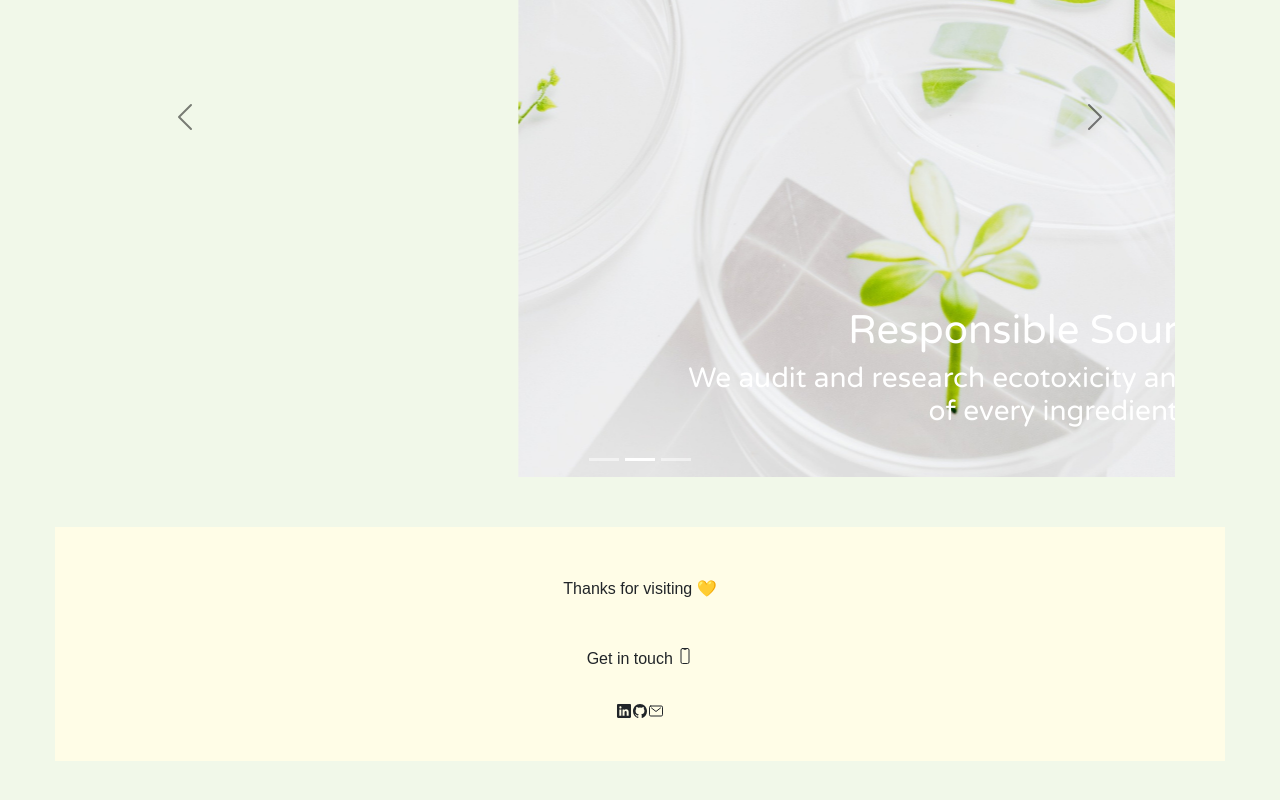
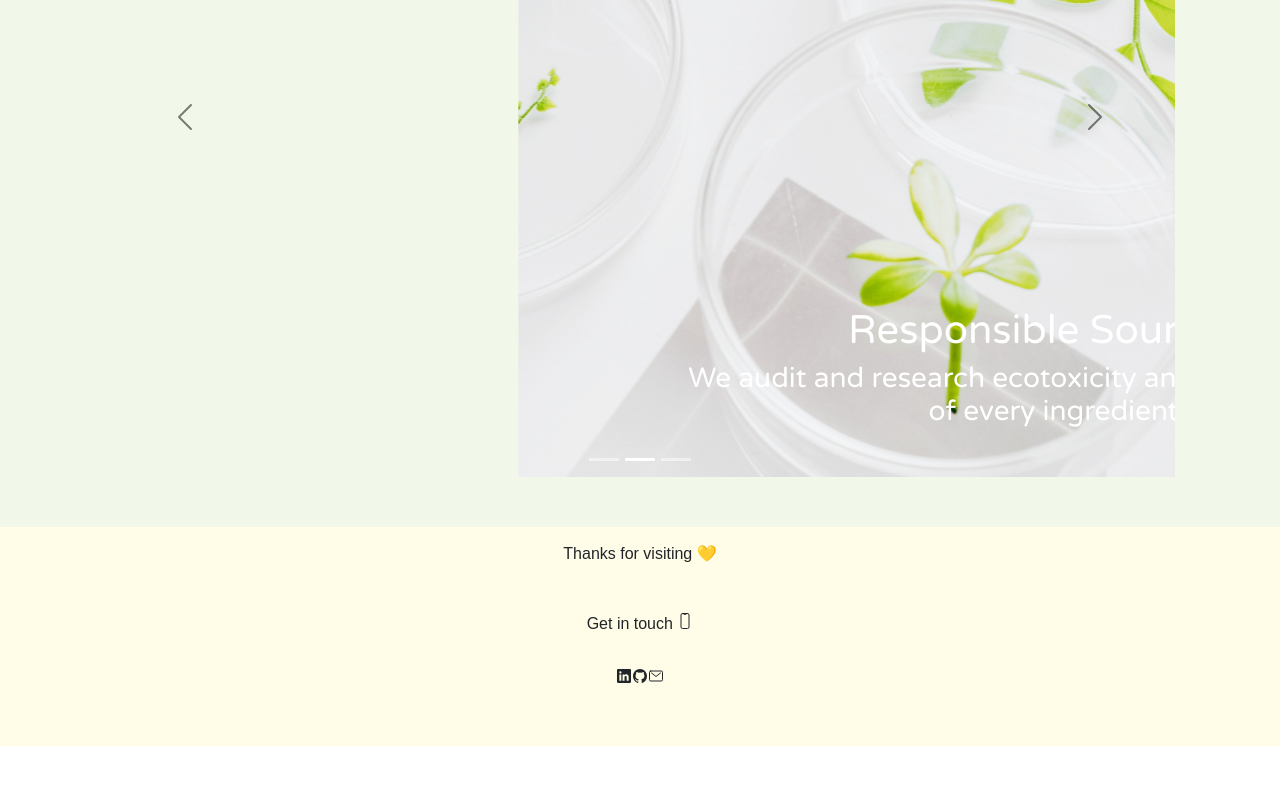
Before and after one commit to Char-Alexis/Ecommerce-Capstone-FrontEnd, a React (Create React App) app: page / in a window 1280 px wide. Shown: the part 1237-2037 px from the top of the page. After the commit the page ends 1983 px from the top, so only its background shows below. Built offline with nearby package versions, Linux system fonts and the light colour scheme; no server answers.

Commit message:
Created a box shadow to extend footer to the bottom of the page

```diff
--- a/src/App.js
+++ b/src/App.js
@@ -206,7 +206,9 @@ class App extends Component {
           </div>
 
         </BrowserRouter>
+
       </div>
+
     );
   }
 }
--- a/src/components/Footer/Footer.css
+++ b/src/components/Footer/Footer.css
@@ -1,7 +1,5 @@
-.links{
+.footer-links{
     text-align: center;
-    margin: 50px;
     background-color: #fffde7;
-    padding: 35px;
-    margin: 0;
+    box-shadow: 0 60vh 0 60vh #fffde7;
 }
--- a/src/components/Footer/Footer.jsx
+++ b/src/components/Footer/Footer.jsx
@@ -3,7 +3,7 @@ import "./Footer.css";
 
 function Footer(){
     return(
-        <div className="links">
+        <div className="footer-links">
             <p>Thanks for visiting 💛</p>
             <p>Get in touch <ion-icon name="phone-portrait-outline"></ion-icon></p>
             <ion-icon name="logo-linkedin"></ion-icon>
--- a/src/components/Home/Home.jsx
+++ b/src/components/Home/Home.jsx
@@ -27,6 +27,7 @@ function Home() {
     </div>
     <Carousel></Carousel>
     <Footer></Footer>
+
   </div>
   );
 }
```
